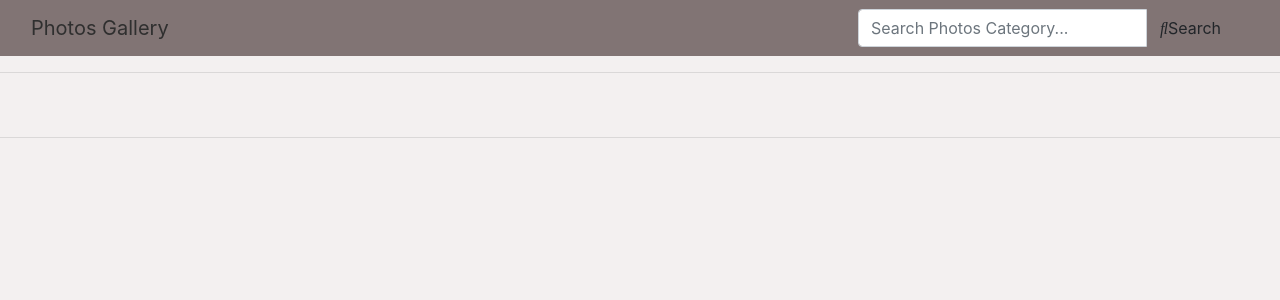
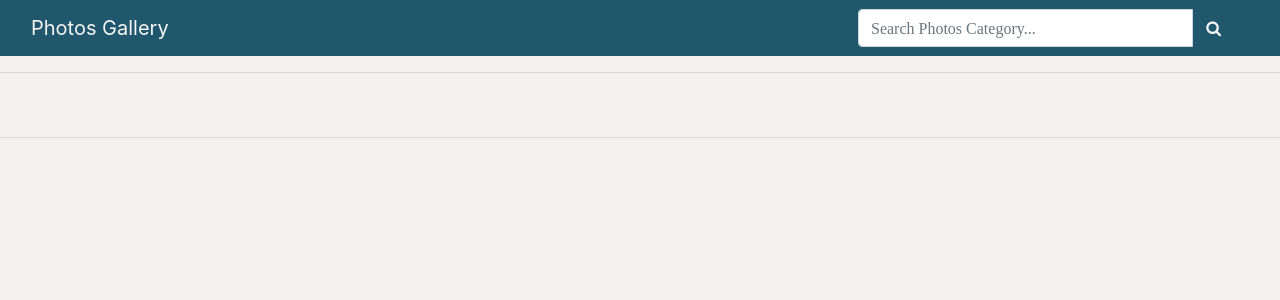
Before and after one commit to Gideon-Muriithi/photos_gallary, a Django app: page / in a window 1280 px wide. Shown: the top 300 px of the page. Run offline with Django 3.2, Linux system fonts and the light colour scheme; data that the repository does not hold is empty; some libraries are stand-ins or nearby versions.

Commit message:
This commit modifies image attribute

```diff
--- a/photos/templates/location.html
+++ b/photos/templates/location.html
@@ -20,7 +20,7 @@
 {% for image in images %}
 
 <div class="col-md-4">
-    <img src="{{pictures.image.url}}" alt="" class="img-fluid" data-toggle="modal" data-target="#{{image.id}}">
+    <img src="{{ pictures.image.url }}" alt="" class="img-fluid" data-toggle="modal" data-target="#{{image.id}}">
     <p>{{ image.description|truncatewords:6 }}</p>
     <p>
         {% for category in image.categories.all %}
--- a/photos/templates/navbar.html
+++ b/photos/templates/navbar.html
@@ -1,17 +1,17 @@
 
-<nav class="navbar navbar-inverse navbar-dark" style="background-color: rgb(129, 116, 116)">
+<nav class="navbar navbar-inverse navbar-dark" style="background-color: rgb(32, 87, 109)">
     <div class="container-fluid">
       <div class="navbar-header">
-        <a class="navbar-brand" style="color: rgb(47, 47, 47)" href="{% url 'images' %}">Photos Gallery</a>
+        <a class="navbar-brand" style="color: whitesmoke" href="{% url 'images' %}">Photos Gallery</a>
       </div>
       <!-- Adding a search form -->
 
       <div class="col-sm-4 col-md-4 navbar-right">
         <form action="{% url 'search_results' %}" class="navbar-form" role="search">
           <div class="input-group">
-            <input type="text" class="form-control" placeholder="Search Photos Category..." name="category">
+            <input type="text"  class="form-control fa fa-search" placeholder="Search Photos Category..." name="category">
             <div class="input-group-btn">
-              <button class="btn btn-default" type="submit"><i class="fas fa-search"></i>Search</button>
+              <button class="btn btn-default" style="color: whitesmoke" type="submit"><i class="fa fa-search"></i></button>
             </div>
           </div>
         </form>
```
